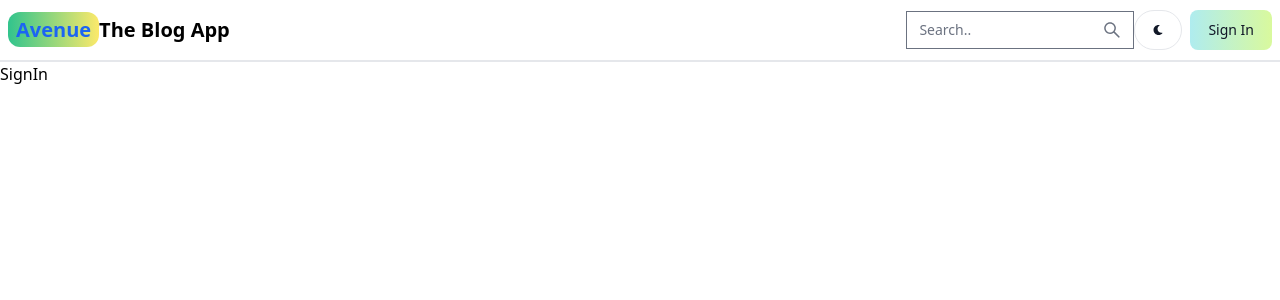
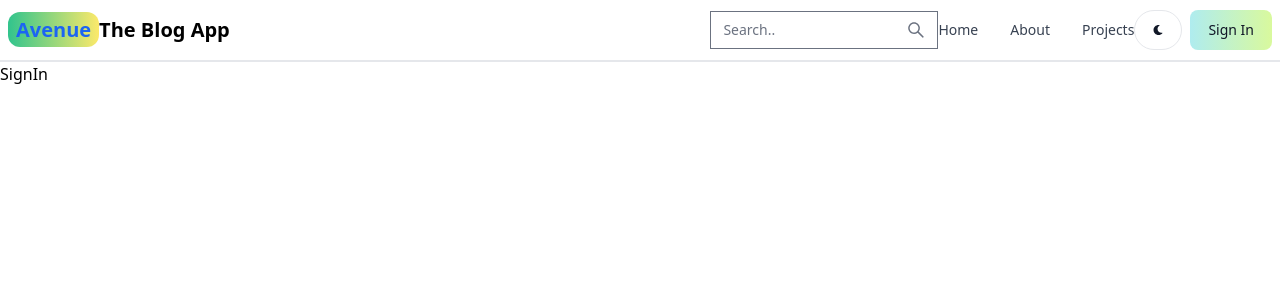
Before and after one commit to MayankVerma1702/Avenue-The-Blog-App, a React (Vite) app in the folder client/: page /sign-in in a window 1280 px wide. Shown: the top 300 px of the page. Built offline with nearby package versions, Linux system fonts and the light colour scheme.

Commit message:
Navbar issue resolve

```diff
--- a/client/src/components/Header.jsx
+++ b/client/src/components/Header.jsx
@@ -37,14 +37,26 @@ function Header() {
         <Navbar.Toggle />
       </div>
 
-      <Navbar.Collapse>
-        <Navbar.Link active={path === "/"} as={"div"}>
+      <Navbar.Collapse className="md:flex md:flex-row md:space-x-8 md:text-sm md:font-medium">
+        <Navbar.Link
+          active={path === "/"}
+          as={"div"}
+          className={path === "/" ? "text-blue-600" : ""}
+        >
           <Link to="/">Home</Link>
         </Navbar.Link>
-        <Navbar.Link active={path === "/about"} as={"div"}>
+        <Navbar.Link
+          active={path === "/about"}
+          as={"div"}
+          className={path === "/about" ? "text-blue-600" : ""}
+        >
           <Link to="/about">About</Link>
         </Navbar.Link>
-        <Navbar.Link active={path === "/projects"} as={"div"}>
+        <Navbar.Link
+          active={path === "/projects"}
+          as={"div"}
+          className={path === "/projects" ? "text-blue-600" : ""}
+        >
           <Link to="/projects">Projects</Link>
         </Navbar.Link>
       </Navbar.Collapse>
```
